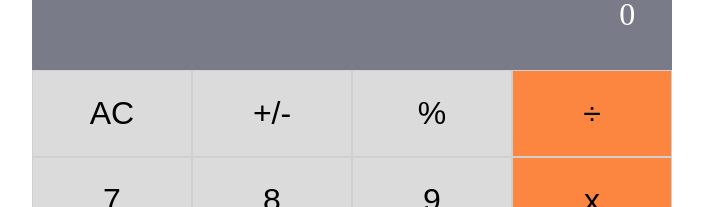
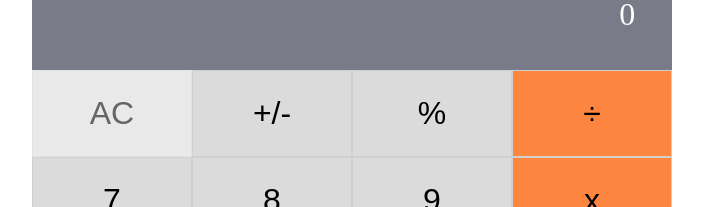
Before and after one commit to krisbobo/mathsMagician, a React (Create React App) app: page / in a window 1280 px wide. In both pictures the pointer is over the button "AC". Shown: the part 121-328 px from the top of the page, without its empty margins (288-991 px from the left). Built offline with nearby package versions, Linux system fonts and the light colour scheme.

Commit message:
Feat: add button animation

```diff
--- a/src/components/Calculator.module.css
+++ b/src/components/Calculator.module.css
@@ -48,6 +48,14 @@ button:last-child {
   background-color: var(--secondary);
 }
 
+button:hover {
+  opacity: 0.6;
+}
+
+button:active {
+  opacity: 1;
+}
+
 .calculatorButtons button:nth-child(17) {
   max-width: 50%;
   flex: 1 50%;
```
